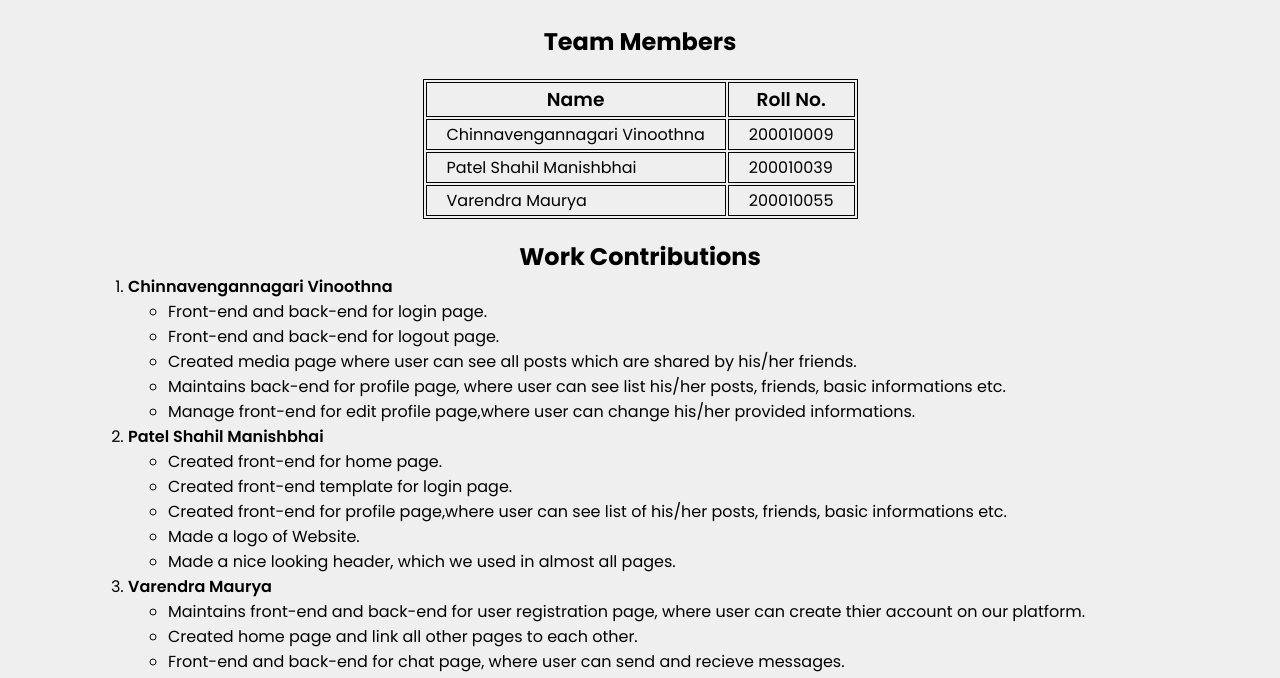
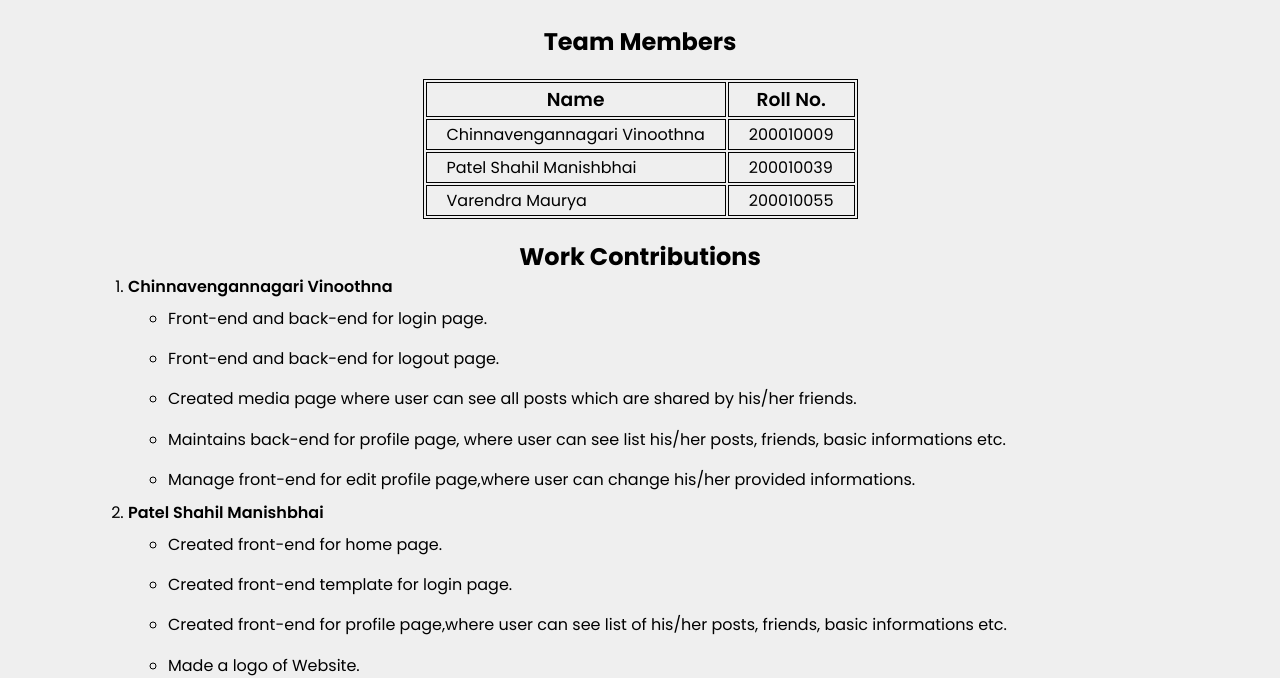
Before and after one commit to varendra007/git-assignment, a plain HTML site: page team.html in a window 1280 px wide. Shown: the part 76-754 px from the top of the page. Drawn offline with Linux system fonts and the light colour scheme.

Commit message:
changes style

```diff
--- a/global-styles.css
+++ b/global-styles.css
@@ -84,6 +84,9 @@ body {
 	/* font-size: 15px; */
 	font-weight: normal;
 }
+.team p {
+	line-height: 4ch;
+}
 
 /* ! Gallery */
 .gallery {
```
